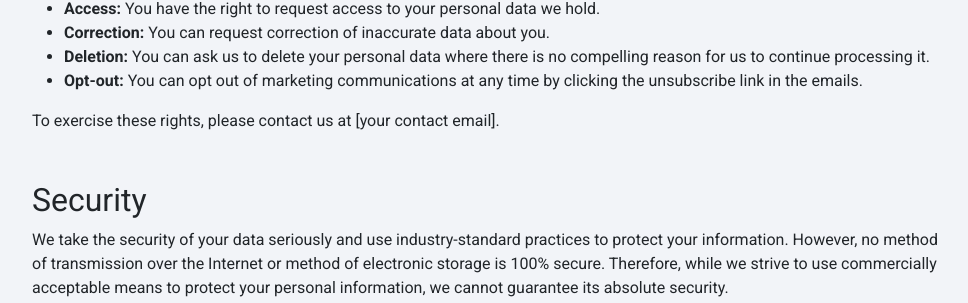
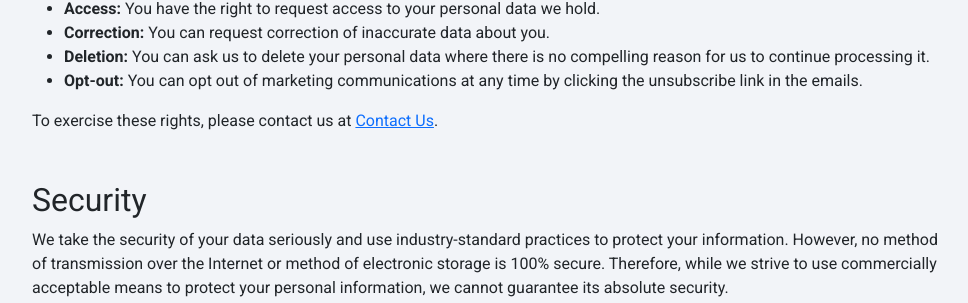
Before and after one commit to arvineee/flasky_blog, a Flask app: page /privacy_policy in a window 1280 px wide. Shown: the part 1134-1437 px from the top of the page, without its empty margins (155-1123 px from the left). Run offline with Flask 3, Linux system fonts and the light colour scheme; data comes from the database, SQL or seed files in the repository; both versions use the stored data as it was after the commit; parts of the project's set-up code (start-up, migrations or seed data) failed here and were passed over; some libraries are stand-ins or nearby versions.

Commit message:
everything

```diff
--- a/app/templates/privacy_policy.html
+++ b/app/templates/privacy_policy.html
@@ -47,7 +47,7 @@
                     <li><strong>Deletion:</strong> You can ask us to delete your personal data where there is no compelling reason for us to continue processing it.</li>
                     <li><strong>Opt-out:</strong> You can opt out of marketing communications at any time by clicking the unsubscribe link in the emails.</li>
                 </ul>
-                <p>To exercise these rights, please contact us at [your contact email].</p>
+                <p>To exercise these rights, please contact us at <a href="{{url_for('contact')}}">Contact Us</a>.</p>
             </section>
 
             <section class="mb-5">
```
Also changed, not shown: instance/database.db.
